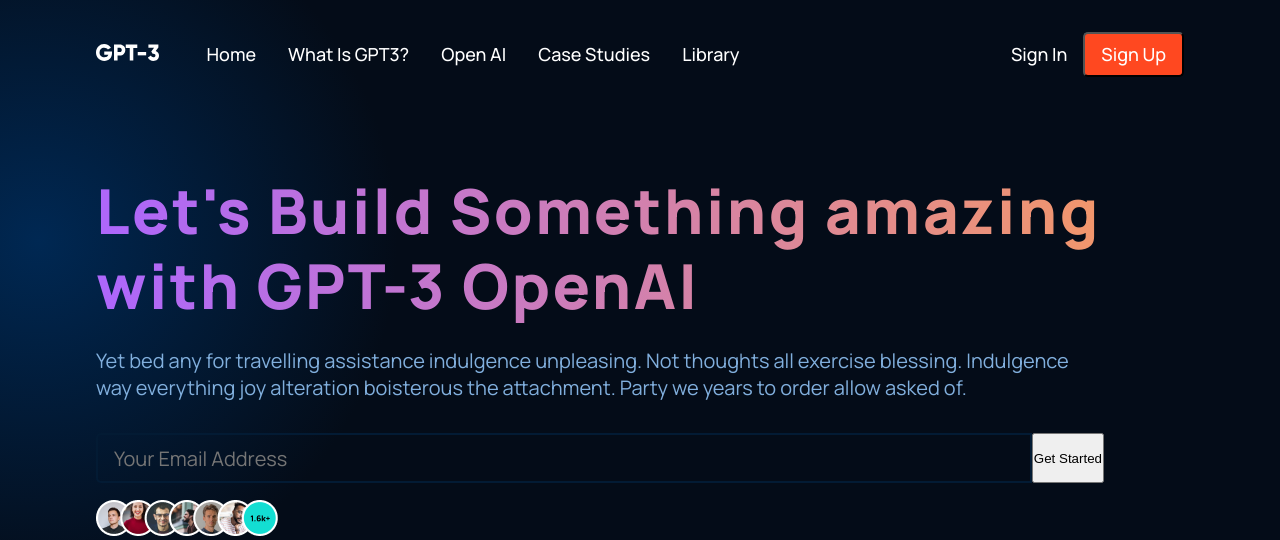
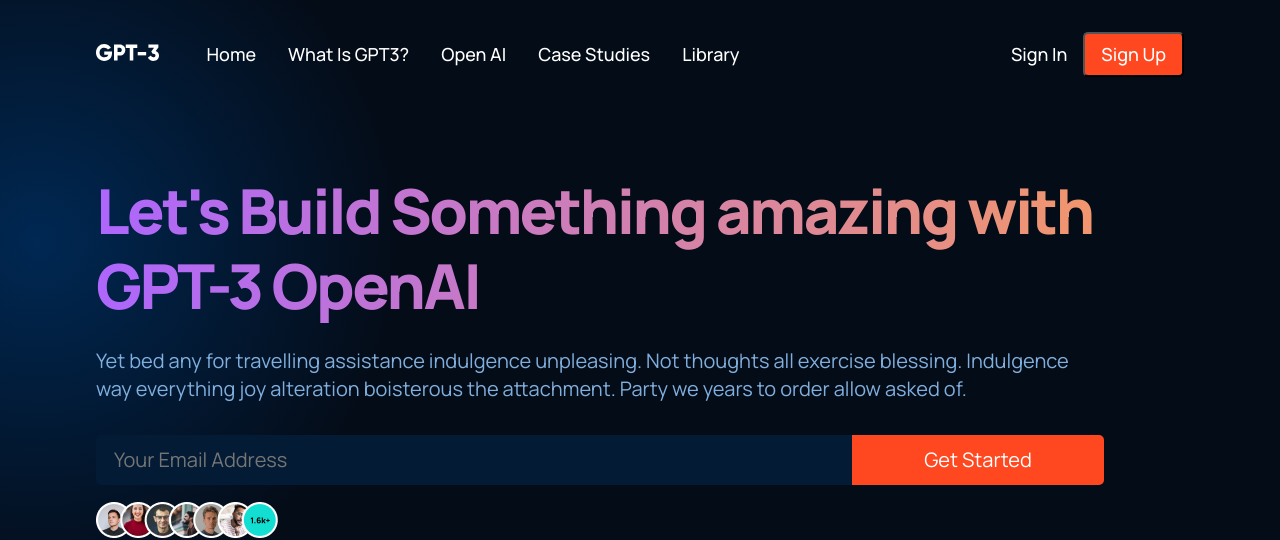
Before and after one commit to LeoJansen/prime, a React (Create React App) app: page / in a window 1280 px wide. Shown: the top 540 px of the page. Built offline with nearby package versions, Linux system fonts and the light colour scheme.

Commit message:
Update header.css

```diff
--- a/src/containers/header/header.css
+++ b/src/containers/header/header.css
@@ -1,13 +1,15 @@
 .gpt3__header {
     display: flex;
+    flex-direction: row;
 }
 
 .gpt3__header-content {
-    flex:1;
+    flex: 1;
     display: flex;
     justify-content: center;
     align-items: flex-start;
     flex-direction: column;
+
     margin-right: 5rem;
 }
 
@@ -15,39 +17,61 @@
     font-family: var(--font-family);
     font-weight: 800;
     font-size: 62px;
-    line-height:75px;
-    letter-spacing: 0.04em;
-
+    line-height: 75px;
+    letter-spacing: -0.04em;
 }
 
 .gpt3__header-content p {
     font-family: var(--font-family);
+    font-weight: 400;
     font-size: 20px;
-    font-weight: normal;
-    line-height:27px;
+    line-height: 28px;
     color: var(--color-text);
+
     margin-top: 1.5rem;
 }
 
 .gpt3__header-content__input {
     width: 100%;
     margin: 2rem 0 1rem;
+
     display: flex;
+    flex-direction: row;
 }
 
 .gpt3__header-content__input input {
     flex: 2;
     width: 100%;
     min-height: 50px;
-    background: var(--font-family);
-    border-radius: 5px 0px 0px 5px;
     font-family: var(--font-family);
-    font-style: normal;
-    font-weight: normal;
+    font-weight: 400;
     font-size: 20px;
-    line-height: 27px;
+    line-height: 28px;
+    background: var(--color-footer);
     border: 2px solid var(--color-footer);
     padding: 0 1rem;
     outline: none;
     color: #fff;
+
+    border-top-left-radius: 5px;
+    border-bottom-left-radius: 5px;
 }
+
+.gpt3__header-content__input button {
+    flex: 0.6;
+    width: 100%;
+    min-height: 50px;
+    font-family: var(--font-family);
+    font-weight: 400;
+    font-size: 20px;
+    line-height: 28px;
+    background: #FF4820;
+    border: 2px solid #FF4820;
+    padding: 0 1rem;
+    color: #fff;
+    cursor: pointer;
+    outline: none;
+
+    border-top-right-radius: 5px;
+    border-bottom-right-radius: 5px;
+}
```
